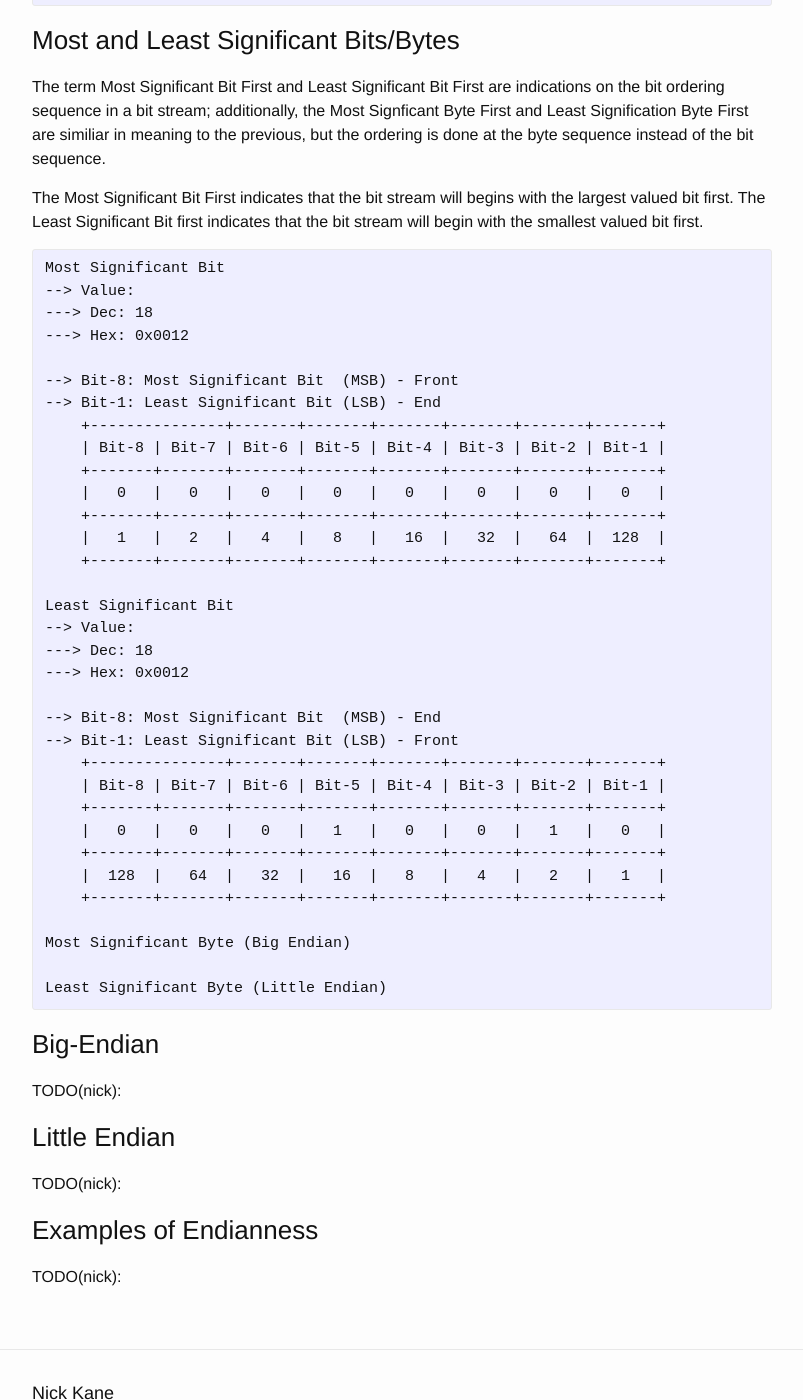
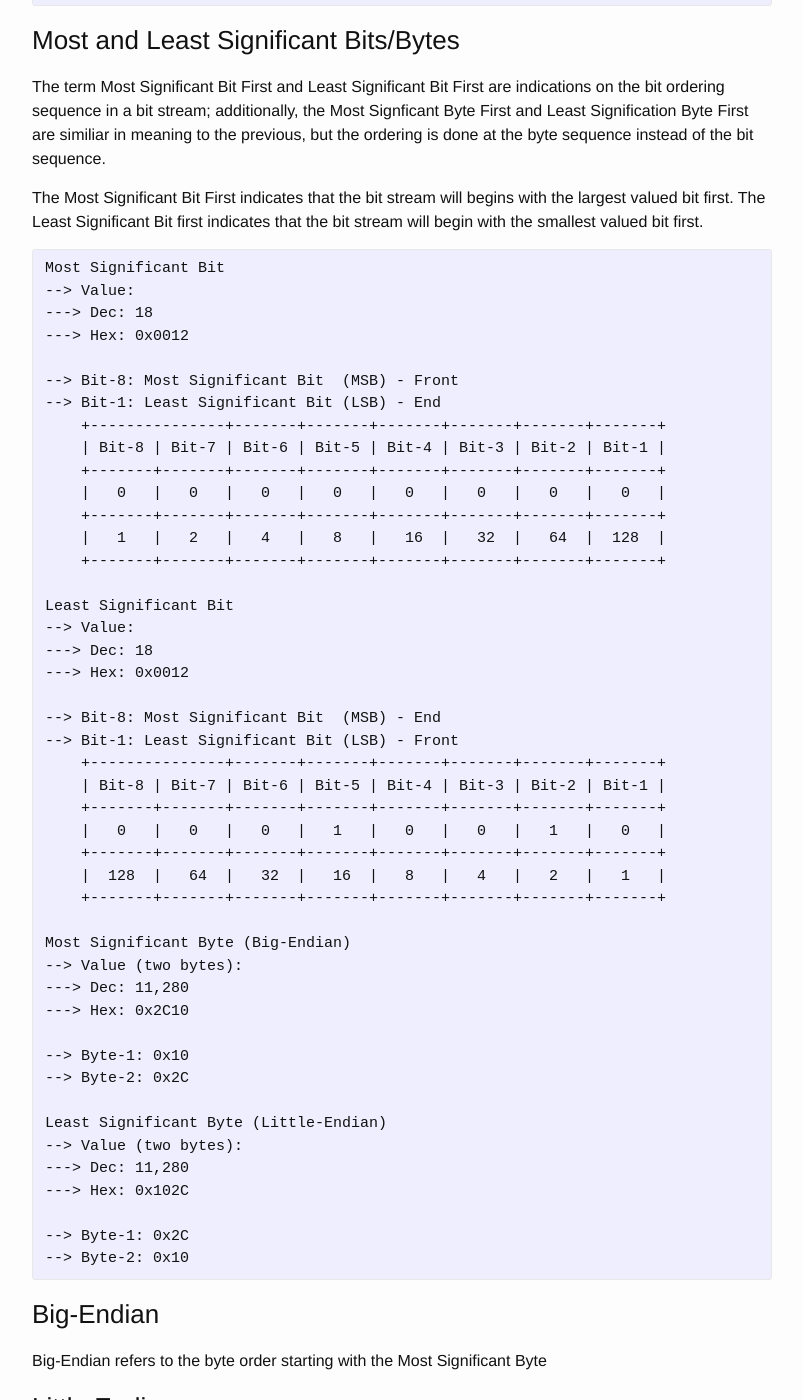
Before and after one commit to nkane/nkane.github.io, a Jekyll site: the page built from _posts/2017-10-31-engineering-endianness.markdown, in a window 1280 px wide and 1400 px high, scrolled down 6110 px. Shown: the whole window, without its empty margins (238-1041 px from the left). Built offline with Jekyll 4.4.1, drawn with Linux system fonts in a browser that asks for light colours; some of the changed text lies outside the part shown.

Commit message:
adding more content to endianness post and move date to potential release date

````diff
--- a/_posts/2017-09-23-engineering-endianness.markdown
+++ b/_posts/2017-10-31-engineering-endianness.markdown
@@ -1,11 +1,11 @@
 ---
 layout: post
 title: "Endianness"
-date: 2017-09-23
+date: 2017-11-02
 categories: blog engineering
 visible: 0
 ---
-What is endianness in regard to computers? I am going to attempt to give an indepth explaination of of computer endianness, but before we start getting in to we need to cover a few basic concepts.
+What is endianness in regard to computers? I am going to attempt to give an indepth explaination of of computer endianness, but before we get started a few basic concepts need to be covered.
 
 ### Bits / Bytes ###
 The term "[bit]" is short for binary digit, which is the basic base-2 unit of information used in computers. A binary digit can represent one of two values, and in computers typically these values are 0 or 1. When collections of bits are stored together, they can be interpreted to represent characters, integer values, decimal values, and much more. Typicaly, a collection a 8-bits is referred to as a "[byte]" - there is a caveat to that previous statement. As stated in the wiki page, a byte is actually consider the number of bits used to encode a single character on a particular computer platform; however, for the purpopse of this article we are going to say that 8-bits is equivalent to 1-byte. A byte of data can represent 256 (2 to the power of 7) values.
@@ -274,17 +274,28 @@ Least Significant Bit
     |  128  |   64  |   32  |   16  |   8   |   4   |   2   |   1   |
     +-------+-------+-------+-------+-------+-------+-------+-------+
 
-Most Significant Byte (Big Endian)
+Most Significant Byte (Big-Endian)
+--> Value (two bytes):
+---> Dec: 11,280
+---> Hex: 0x2C10
 
-Least Significant Byte (Little Endian)
+--> Byte-1: 0x10
+--> Byte-2: 0x2C
+
+Least Significant Byte (Little-Endian)
+--> Value (two bytes):
+---> Dec: 11,280
+---> Hex: 0x102C
+
+--> Byte-1: 0x2C
+--> Byte-2: 0x10
 ```
 
-
-### Big-Endian  ###
-TODO(nick):
+### Big-Endian ###
+Big-Endian refers to the byte order starting with the Most Significant Byte
 
 ### Little Endian ###
-TODO(nick):
+Little-Endian refers to the byte order starting with the Least Significant Byte
 
 ### Examples of Endianness ###
 TODO(nick):
````
